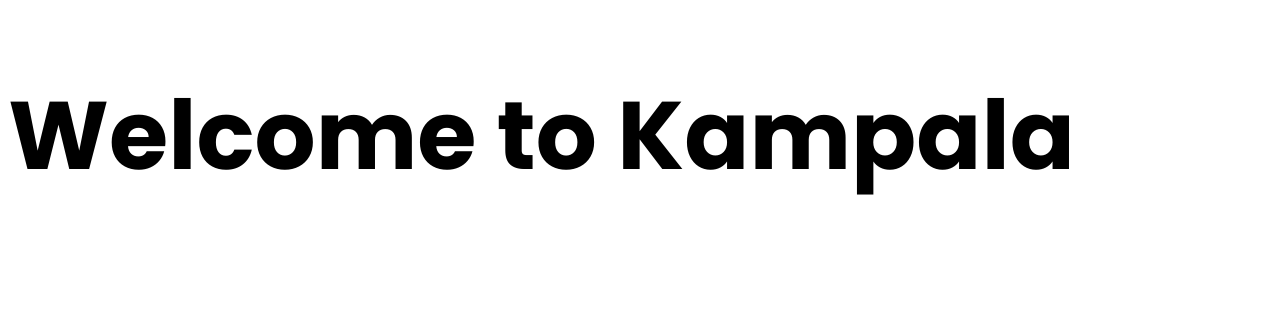
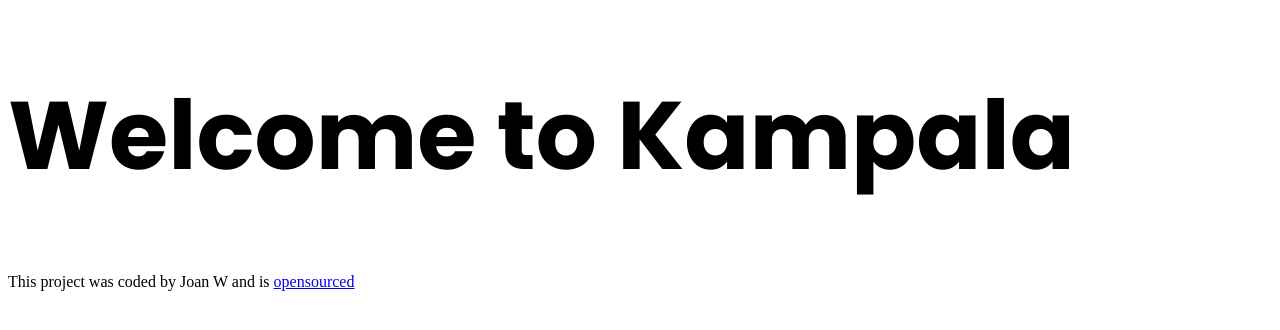
Before and after one commit to Jojo-star7/Kampala-Project, a plain HTML site: page index.html in a window 1280 px wide. Drawn offline with Linux system fonts and the light colour scheme.

Commit message:
added link to github repository

```diff
--- a/index.html
+++ b/index.html
@@ -14,5 +14,11 @@
   </head>
   <body>
     <h1>Welcome to Kampala</h1>
+    <footer>
+      This project was coded by Joan W and is
+      <a href="https://github.com/Jojo-star7/Kampala-Project" target="_blank"
+        >opensourced</a
+      >
+    </footer>
   </body>
 </html>
```
